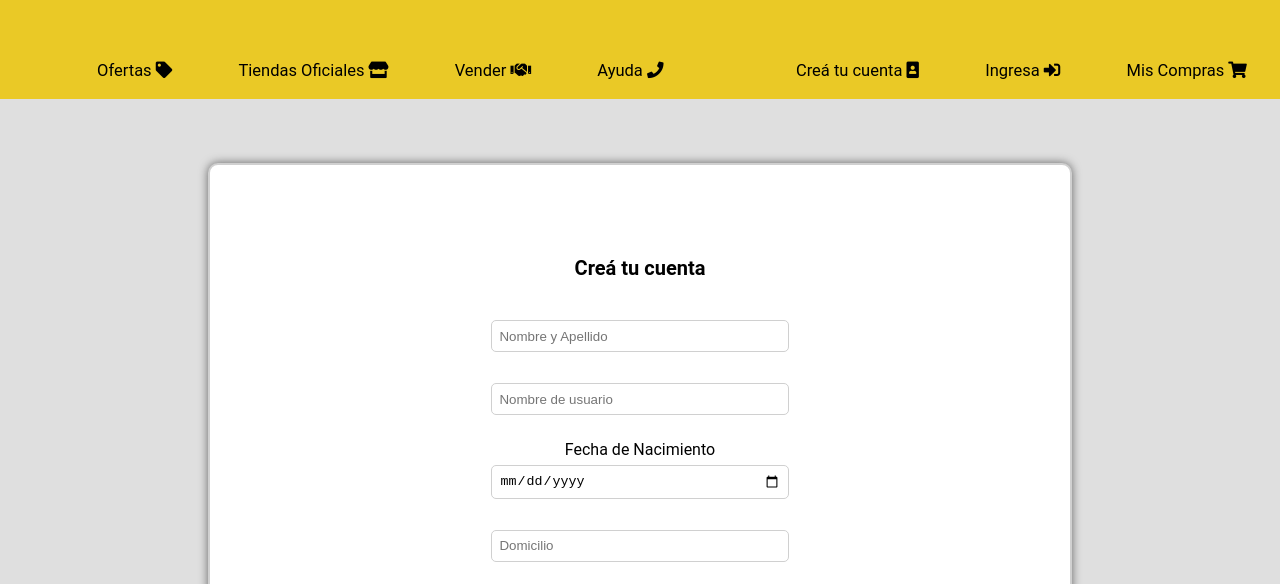
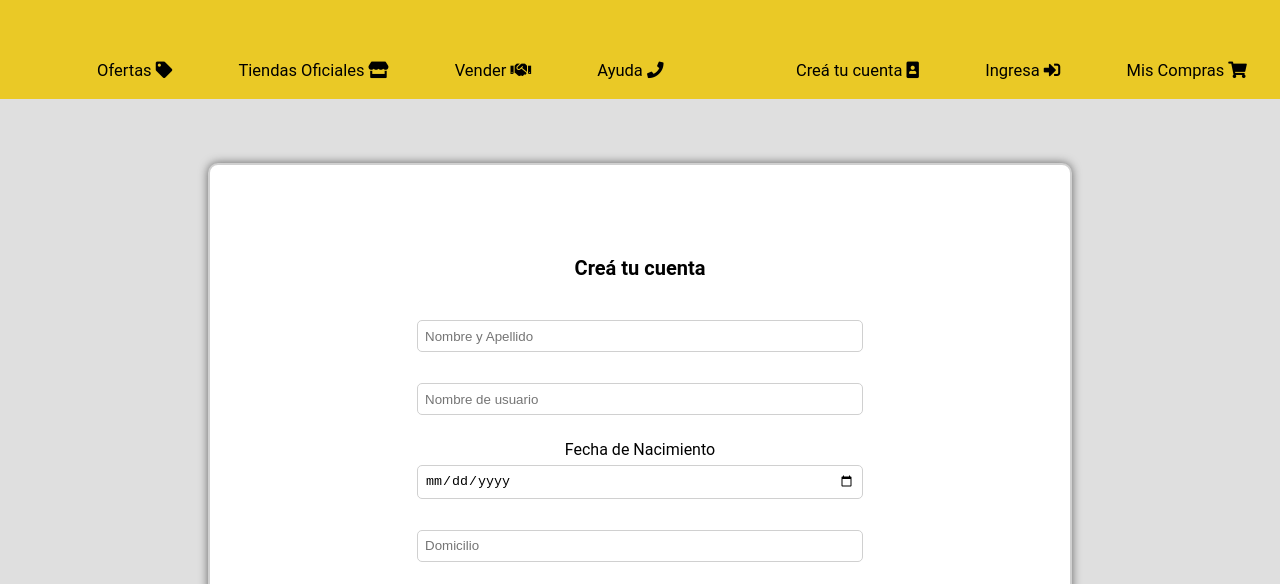
Before and after one commit to matirene/mercado-liebre, a website: page views/register.html in a window 1280 px wide. Shown: the part 212-796 px from the top of the page. Drawn offline with Linux system fonts and the light colour scheme; files whose address does not match are found by name.

Commit message:
Formulario Act.

```diff
--- a/public/css/style.css
+++ b/public/css/style.css
@@ -196,6 +196,7 @@ footer h3 {
     border-radius: 5px;
     padding: 1%;
     margin: 0.8%;
+    width: 80%;
 }
 
 .formulario .input-checkbox-radio{
@@ -585,6 +586,10 @@ footer h3 {
         font-size: 12px;
     }
 
+    .formulario .input-style{
+        width: 60%;
+    }
+
     footer {
 
         font-size: 80%;
```
